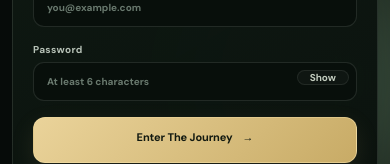
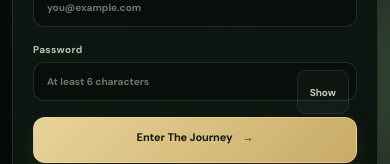
Before and after one commit to Nappygorilla/the-journey, a React (Vite) app: page / in a window 390 px wide. Shown: the part 883-1047 px from the top of the page. Built offline with nearby package versions, Linux system fonts and the light colour scheme; a web font is replaced by a local one.

Commit message:
Increase mobile password toggle touch target

```diff
--- a/src/styles.css
+++ b/src/styles.css
@@ -571,3 +571,6 @@ h1,h2,h3,h4{letter-spacing:-.035em}
 
 /* Semantic form heading keeps its visual spacing when rendered as an h2. */
 .auth-heading{margin:0}
+
+/* WCAG 2.2 target-size fix for password visibility toggle. */
+.auth-card .password-wrap button{min-height:44px;min-width:44px;align-self:stretch;display:grid;place-items:center;padding:0 12px}
```
